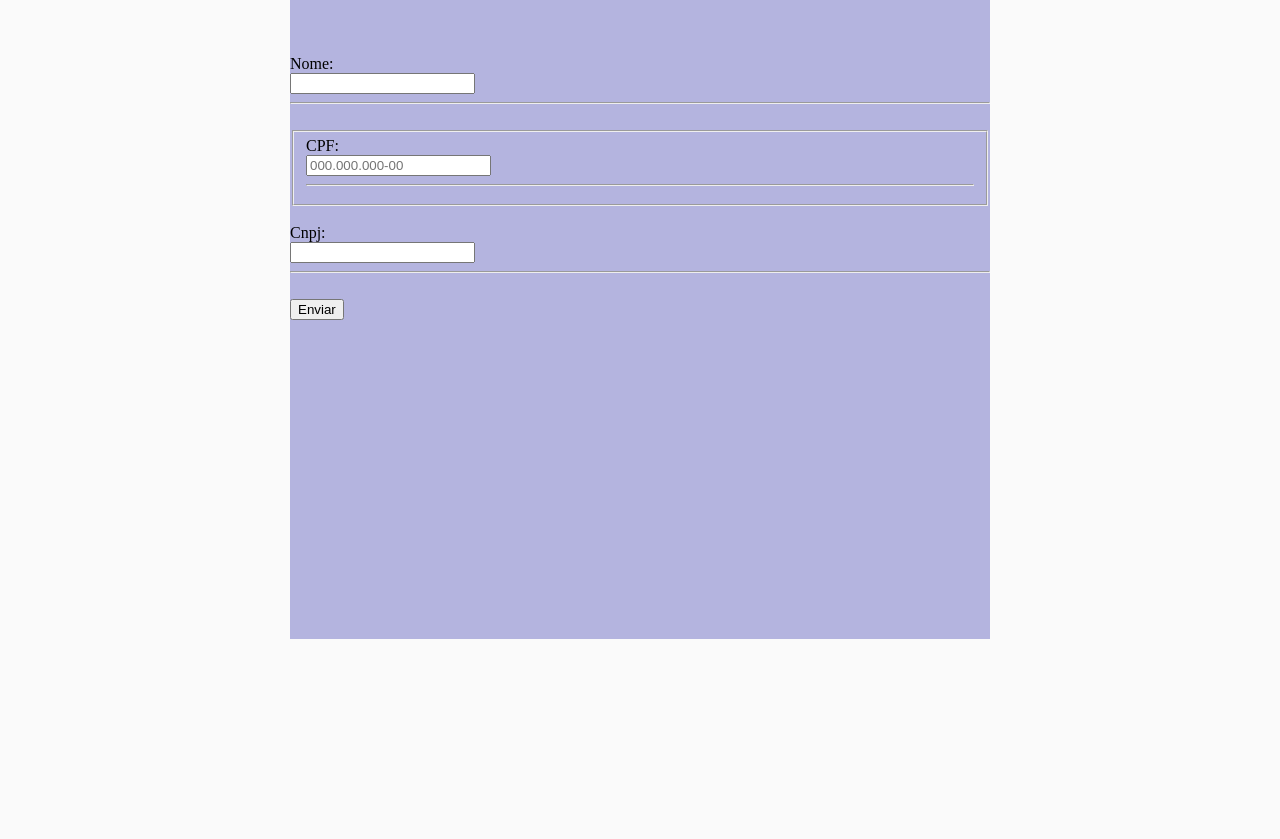
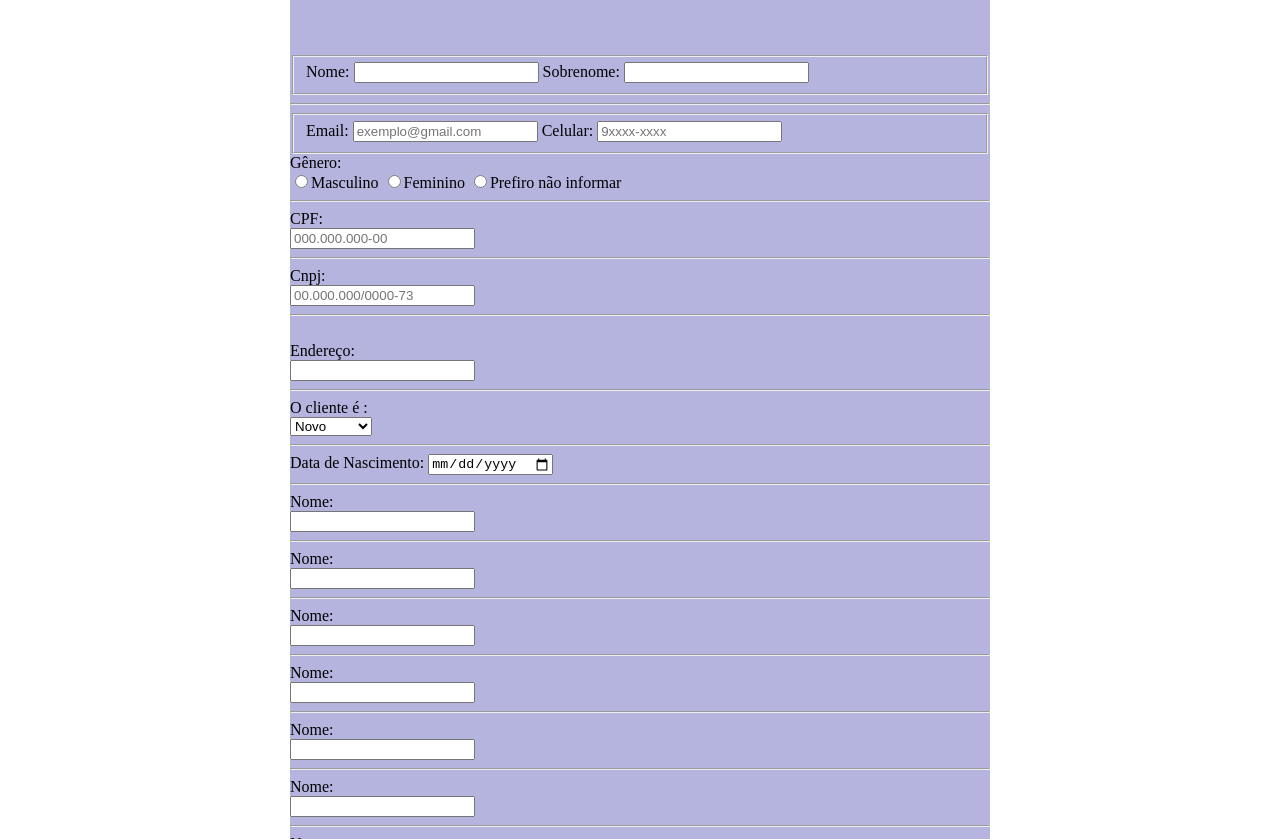
Before and after one commit to enzos0uza/Form.automotor, a plain HTML site: page form.html in a window 1280 px wide. Shown: the part 189-1028 px from the top of the page. Before the commit the page ends 828 px from the top, so only its background shows below. Drawn offline with Linux system fonts and the light colour scheme.

Commit message:
add--Client informations

```diff
--- a/form.css
+++ b/form.css
@@ -6,7 +6,7 @@
 }
 body{
     margin: 0%;
-    background-color: rgb(250, 250, 250);
+
 
 }
 
@@ -28,7 +28,7 @@ body{
 }
 
 .box{
-    height: 700px;
+    height: 900px;
     width: 700px;
     background-color: rgb(180, 180, 223);
     overflow: hidden;
--- a/form.html
+++ b/form.html
@@ -1,5 +1,6 @@
 <!DOCTYPE html>
 <html lang="pt-br">
+
 <head>
     <meta charset="UTF-8">
     <meta name="viewport" content="width=device-width, initial-scale=1.0">
@@ -7,6 +8,7 @@
     <link rel="stylesheet" href="form.css">
     <script src="form.js"></script>
 </head>
+
 <body>
     <div id="navbar">
         <img id="imagem" src="download-removebg-preview.png" alt="">
@@ -24,33 +26,169 @@
                 <br>
 
                 <form>
+
+                    <fieldset>
                         <div>
+                            <label for="nome">Nome:</label>
+                            <input type="text" id="inNome" name="nome" required>
+
+
+
+                            <label for="sobrenome">Sobrenome:</label>
+                            <input type="text" id="sobrenome" name="sobrenome" required>
+
+                        </div>
+                    </fieldset>
+                    <hr>
+
+                    <div >
+
+                        <fieldset>
+                            <div >
+                            <label for="email">Email:</label>
+                            <input type="email" id="email" name="email" placeholder="exemplo@gmail.com" required>
+
+
+
+
+
+                            <label for="celular">Celular:</label>
+                            <input type="number" id="celular" name="celular" placeholder="9xxxx-xxxx" required>
+                        </div>
+
+
+                        </fieldset>
+
+                    <div>
+                        <label for="genero">Gênero:</label><br>
+                        <label>
+                            <input type="radio" name="genero" value="masculino">Masculino
+                        </label>
+
+                        <label>
+                            <input type="radio" name="genero" value="feminino">Feminino
+                        </label>
+
+                        <label>
+                            <input type="radio" name="genero" value="sla">Prefiro não informar
+                        </label>
+
+                        <hr>
+                    </div>
+
+                    <div>
+                        <label for="Cpf">CPF:</label><br>
+                        <input type="text" id="cpf" name="cpf" maxlength="14" placeholder="000.000.000-00" required>
+                        <hr>
+                    </div>
+
+
+                    <div>
+                        <label for="cnpj">Cnpj:</label><br>
+                        <input type="text" id="cnpj" name="cnpj" maxlength="14" placeholder="00.000.000/0000-73"
+                            required>
+                        <hr>
+                    </div>
+                    <br>
+
+
+                    <div>
+                        <label for="endereco">Endereço:</label><br>
+                        <input type="text" id="endereco" name="endereco" required>
+
+                        <hr>
+                    </div>
+
+
+
+
+                    <div>
+                        <label for="tempo">O cliente é :</label><br>
+                        <select id="tempo">
+                            <option>Novo</option>
+                            <option>Ocasional</option>
+                            <option>Regular</option>
+                        </select>
+
+                        <hr>
+                    </div>
+
+                    <div>
+                        <label for="data-nascimento">Data de Nascimento:</label>
+                        <input type="date" id="data-nascimento" name="data-nascimento">
+
+                        <hr>
+                    </div>
+
                     <div class="inpput">
                         <label for="nome">Nome:</label><br>
                         <input type="text" id="inNome" name="nome" required>
 
                         <hr>
                     </div>
-                        <br>
 
-                        <div>
-                            <fieldset>
-                                <label for="Cpf">CPF:</label><br>
-                                <input type="text" id="cpf" name="cpf" maxlength="14" placeholder="000.000.000-00" required >
+                    <div class="inpput">
+                        <label for="nome">Nome:</label><br>
+                        <input type="text" id="inNome" name="nome" required>
+
                         <hr>
                     </div>
-                            <br>
 
-                            <div>
-                                <label for="cadastro">Cnpj:</label><br>
-                                <input type="number" id="inCadastro" name="cadastro" required>
+                    <div class="inpput">
+                        <label for="nome">Nome:</label><br>
+                        <input type="text" id="inNome" name="nome" required>
+
                         <hr>
                     </div>
-                            <br>
-                            </fieldset>
+
+                    <div class="inpput">
+                        <label for="nome">Nome:</label><br>
+                        <input type="text" id="inNome" name="nome" required>
+
+                        <hr>
+                    </div>
+
+                    <div class="inpput">
+                        <label for="nome">Nome:</label><br>
+                        <input type="text" id="inNome" name="nome" required>
+
+                        <hr>
+                    </div>
+
+                    <div class="inpput">
+                        <label for="nome">Nome:</label><br>
+                        <input type="text" id="inNome" name="nome" required>
+
+                        <hr>
+                    </div>
+
+                    <div class="inpput">
+                        <label for="nome">Nome:</label><br>
+                        <input type="text" id="inNome" name="nome" required>
+
+                        <hr>
+                    </div>
+
+                    <div class="inpput">
+                        <label for="nome">Nome:</label><br>
+                        <input type="text" id="inNome" name="nome" required>
+
+                        <hr>
+                    </div>
+
+                    <div class="inpput">
+                        <label for="nome">Nome:</label><br>
+                        <input type="text" id="inNome" name="nome" required>
+
+                        <hr>
+                    </div>
+
+
+
+
 
                     <button type="button" onclick="enviarform()" id="loginbutton">Enviar</button>
-                    </div>
+
 
 
                 </form>
@@ -58,4 +196,5 @@
         </div>
     </main>
 </body>
+
 </html>
```
Lines whose indentation alone changed are shown as unchanged.
